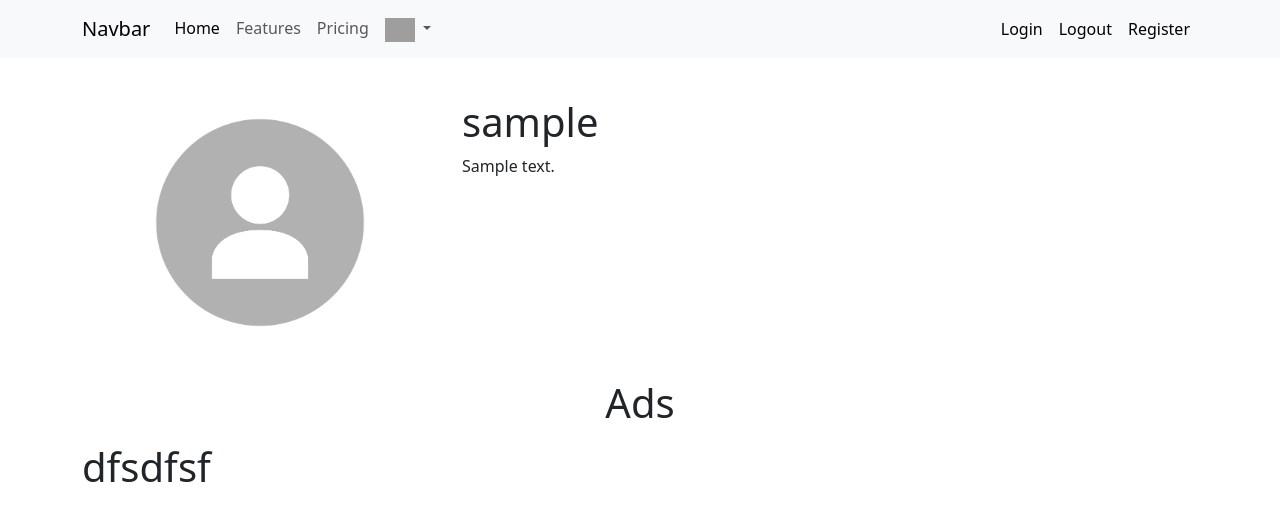
After one commit to Kirill-Stepankov/AdoptMe, a Django app: a page that uses adoptme/userprofile/templates/userprofile/common/base.html in a window 1280 px wide. The commit adds this page. Shown: the top 521 px of the page. Run offline with Django 4.2, Linux system fonts and the light colour scheme; tables that the repository leaves empty hold one stand-in row (values such as "Sample post"); grey boxes are pictures that could not be loaded.

Commit message:
add profile page

```diff
--- a/adoptme/adoptme/settings.py
+++ b/adoptme/adoptme/settings.py
@@ -11,6 +11,7 @@ https://docs.djangoproject.com/en/4.2/ref/settings/
 """
 
 from pathlib import Path
+import os
 from django.urls import reverse_lazy
 
 # Build paths inside the project like this: BASE_DIR / 'subdir'.
@@ -118,6 +119,8 @@ USE_TZ = True
 # https://docs.djangoproject.com/en/4.2/howto/static-files/
 
 STATIC_URL = 'static/'
+STATIC_ROOT = os.path.join(BASE_DIR, 'static')
+STATIC_DIRS = []
 
 # Default primary key field type
 # https://docs.djangoproject.com/en/4.2/ref/settings/#default-auto-field
@@ -126,3 +129,6 @@ DEFAULT_AUTO_FIELD = 'django.db.models.BigAutoField'
 
 LOGIN_URL = reverse_lazy('profile:login')
 LOGOUT_REDIRECT_URL = reverse_lazy('profile:home')
+
+MEDIA_ROOT = os.path.join(BASE_DIR, "media")
+MEDIA_URL = '/media/'
--- a/adoptme/adoptme/urls.py
+++ b/adoptme/adoptme/urls.py
@@ -1,7 +1,13 @@
 from django.contrib import admin
 from django.urls import path, include
+from django.conf import settings
+from django.conf.urls.static import static
 
 urlpatterns = [
     path('admin/', admin.site.urls),
-    path('userprofile/', include('userprofile.urls'))
+    path('', include('userprofile.urls'))
 ]
+
+
+if settings.DEBUG:
+    urlpatterns += static(settings.MEDIA_URL, document_root=settings.MEDIA_ROOT)
--- a/adoptme/userprofile/admin.py
+++ b/adoptme/userprofile/admin.py
@@ -1,4 +1,5 @@
 from django.contrib import admin
-from .models import Profile
+from .models import Profile, Pet
 
 admin.site.register(Profile)
+admin.site.register(Pet)
--- a/adoptme/userprofile/templates/userprofile/common/base.html
+++ b/adoptme/userprofile/templates/userprofile/common/base.html
@@ -1,3 +1,4 @@
+{% load static %}
 <!doctype html>
 <html lang="en">
   <head>
--- /dev/null
+++ b/adoptme/userprofile/templates/userprofile/userprofile.html
@@ -0,0 +1,31 @@
+{% extends 'userprofile/common/base.html' %}
+{% load static %}
+
+{% block content %}
+<div class="container text-center" style="margin-top: 40px;">
+    <div class="row">
+        <div class="col-4">
+            <p><img src="{% static 'userprofile/images/profile1.png' %}" alt="My image" style="width:70%"></p>
+            {% if userprofile.user == request.user %}
+            <a href="#">Edit your profile</a>
+            {% endif %}
+        </div>
+        <div class="col-6 text-start">
+            <h1>{{userprofile.user.username}}</h1>
+            {% if userprofile.about %}
+                <p>{{ userprofile.about }}</p>
+            {% else %}
+                No bio
+            {% endif %}
+        </div>
+        <div class="col-2">
+        </div>
+    </div>
+    <p><h1>Ads</h1></p>
+    <div class="row text-start">
+        <div class="col">
+            <h1>dfsdfsf</h1>
+        </div>
+    </div>
+</div>
+{% endblock %}
--- a/adoptme/userprofile/urls.py
+++ b/adoptme/userprofile/urls.py
@@ -1,5 +1,5 @@
 from django.urls import path
-from .views import RegisterView, IndexView, LoginUserView
+from .views import RegisterView, IndexView, LoginUserView, ProfileView
 from django.contrib.auth.views import LogoutView
 
 app_name = "profile"
@@ -7,5 +7,6 @@ urlpatterns = [
     path('register/', RegisterView.as_view(), name='register'),
     path('home/', IndexView.as_view(), name='home'),
     path('login/', LoginUserView.as_view(), name='login'),
-    path('logout/', LogoutView.as_view(), name='logout')
+    path('logout/', LogoutView.as_view(), name='logout'),
+    path('profile/<slug:profile_slug>', ProfileView.as_view(), name='profile')
 ]
--- a/adoptme/userprofile/views.py
+++ b/adoptme/userprofile/views.py
@@ -1,11 +1,14 @@
+from typing import Optional
 from django.shortcuts import render, redirect
-from django.views.generic import CreateView, View
+from django.views.generic import CreateView, View, DetailView
 from django.contrib.auth import login, logout
 from django.contrib.auth.views import LoginView
 from django.contrib.auth.mixins import LoginRequiredMixin
 from .forms import RegisterForm, LoginForm
 from django.urls import reverse_lazy
 from django.utils.decorators import method_decorator
+from django.contrib.auth.mixins import UserPassesTestMixin
+from .models import Profile
 
 
 class RegisterView(CreateView):
@@ -25,3 +28,17 @@ class LoginUserView(LoginView):
 class IndexView(LoginRequiredMixin, View):
     def get(self, request):
         return render(request, 'userprofile/index.html', context={'title': 'home'})
+
+class ProfileView(DetailView):
+    model = Profile
+    template_name = 'userprofile/userprofile.html'
+    context_object_name = 'userprofile'
+    slug_url_kwarg = 'profile_slug'
+
+    def get_context_data(self, **kwargs):
+        context = super().get_context_data(**kwargs)
+
+        return context
+
+    # def test_func(self):
+    #     return self.request.user.username == Profile.objects.get(slug=self.request.GET.get('profile_slug'))
```
